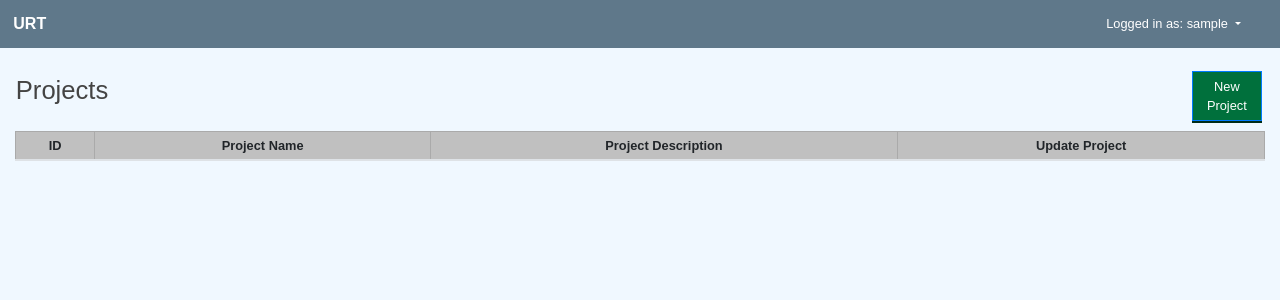
After one commit to tiggaa/URA, a Flask app: page /projects in a window 1280 px wide. The commit adds this page. Shown: the top 300 px of the page. Run offline with Flask 2, Linux system fonts and the light colour scheme; the visitor is signed in with stand-in values (Sample User, id 1); data comes from the database, SQL or seed files in the repository; data that the repository does not hold is empty; style sheets or scripts are compiled from the project's sources; some libraries are stand-ins or nearby versions.

Commit message:
Create Projects blueprint - List and Add

```diff
--- a/UserResearch/__init__.py
+++ b/UserResearch/__init__.py
@@ -8,7 +8,7 @@ from flask_bcrypt import Bcrypt
 from flask_login import LoginManager
 from flask_mail import Mail
 from flask_migrate import Migrate
-from UserResearch.models import db, create_db
+from UserResearch.models import db
 
 app = Flask(__name__)
 bcrypt = Bcrypt()
--- a/UserResearch/blueprints/__init__.py
+++ b/UserResearch/blueprints/__init__.py
@@ -1,4 +1,5 @@
 from .users.routes import users
 from .posts.routes import posts
 from .main.routes import main
+from .projects.routes import projects
 from .errors.handlers import errors
--- a/UserResearch/blueprints/projects/forms.py
+++ b/UserResearch/blueprints/projects/forms.py
@@ -1,9 +1,9 @@
 from flask_wtf import FlaskForm
 from flask_wtf.file import FileField, FileAllowed
-from wtforms import StringField, PasswordField, SubmitField, BooleanField
+from wtforms import StringField, PasswordField, SubmitField, BooleanField, TextAreaField
 from wtforms.validators import DataRequired, Length, Email, EqualTo, ValidationError
 from flask_login import current_user
-from UserResearch.models import Projects
+from UserResearch.models import Project
 
 class CreateProjectForm(FlaskForm):
     project_name        = StringField('Project Name', validators=[DataRequired()])
--- /dev/null
+++ b/UserResearch/blueprints/projects/routes.py
@@ -0,0 +1,27 @@
+from flask import render_template, url_for, flash, redirect, request, Blueprint
+from flask_login import login_user, current_user, logout_user, login_required
+from UserResearch import db, bcrypt
+from UserResearch.util import accounts_forbidden
+from UserResearch.models import Project
+from .forms import CreateProjectForm
+
+projects = Blueprint('projects', __name__)
+
+@projects.route("/add_project", methods=['GET', 'POST'])
+@accounts_forbidden([1, 2])
+def add():
+    form = CreateProjectForm()
+    if form.validate_on_submit():
+        project = Project(project_name=form.project_name.data, project_description=form.project_description.data, project_team=form.project_team.data)
+        db.session.add(project)
+        db.session.commit()
+        flash(f'Your project has been created!', 'success')
+        return redirect(url_for('projects.list'))
+    return render_template('project/add.html', title='Add Project', form=form)
+
+@projects.route("/projects", methods=['GET'])
+@accounts_forbidden([1, 2])
+def list():
+    Projects = Project.query.all()
+    print(Projects)
+    return render_template('project/list.html', title='Projects', Projects=Projects)
--- a/UserResearch/routes.py
+++ b/UserResearch/routes.py
@@ -85,3 +85,4 @@ app.register_blueprint(UserResearch.blueprints.users)
 app.register_blueprint(UserResearch.blueprints.posts)
 app.register_blueprint(UserResearch.blueprints.main)
 app.register_blueprint(UserResearch.blueprints.errors)
+app.register_blueprint(UserResearch.blueprints.projects)
--- a/UserResearch/templates/includes/_navbar.html
+++ b/UserResearch/templates/includes/_navbar.html
@@ -30,11 +30,15 @@
           <li class="nav-item">
               <a class="nav-item nav-link" href="/about">Stakeholders</a>
           </li>
+          <li class="nav-item">
+              <a class="nav-item nav-link" href="{{ url_for('projects.list') }}">Projects</a>
+          </li>
           <li class="nav-item dropdown">
             <a class="nav-link dropdown-toggle" data-toggle="dropdown"
               aria-haspopup="true" aria-expanded="false">New</a>
             <div class="dropdown-menu dropdown-primary" aria-labelledby="navbarDropdownMenuLink">
-                <a class="dropdown-item" href="{{ url_for('posts.new_post') }}">Project</a>
+                <a class="dropdown-item" href="{{ url_for('posts.new_post') }}">Post</a>
+                <a class="dropdown-item" href="{{ url_for('projects.add') }}">Project</a>
                 <a class="dropdown-item" href="#">Persona</a>
                 <a class="dropdown-item" href="#">User Storey</a>
                 <a class="dropdown-item" href="#">Stakeholder</a>
--- /dev/null
+++ b/UserResearch/templates/project/list.html
@@ -0,0 +1,36 @@
+{% extends "layout.html" %}
+{% block content %}
+<div>
+  <div class="row">
+      <div class="col-lg-11">
+            <h1 class="font-weight-bold page-title"><small>Projects</small></h1>
+        </div>
+        <div class="col-lg-1">
+            <a class='btn btn btn-primary save float-right m-1' href="#">New Project</a>
+        </div>
+    </div>
+    <div class="row">
+      <div class="col-sm-12 table-responsive">
+            <table class="display table table-striped text-center table-bordered table-sm dataTable"
+              cellspacing="0" width="100%" role="grid" aria-describedby="dtBasicExample_info" style="width: 100%;">
+              <thead>
+                <tr role="row">
+                  <th>ID</th>
+                  <th>Project Name</th>
+                  <th>Project Description</th>
+                  <th>Update Project</th
+                </tr>
+              </thead>
+              {% for project in Projects %}
+              <tr role="row" class="odd">
+                <td class="sorting_1">{{ project.id }}</td>
+                <td>{{ project.project_name }}</td>
+                <td>{{ project.project_description }}</td>
+                <td><a class="btn btn-secondary" href="{{ url_for('projects.add')}}">  Edit  </a></td>
+              </tr>
+              {% endfor %}
+            </table>
+      </div>
+    </div>
+</div>
+{% endblock content %}
```
Also changed, not shown: UserResearch/templates/project/add.html (added, +23 -0 lines).
